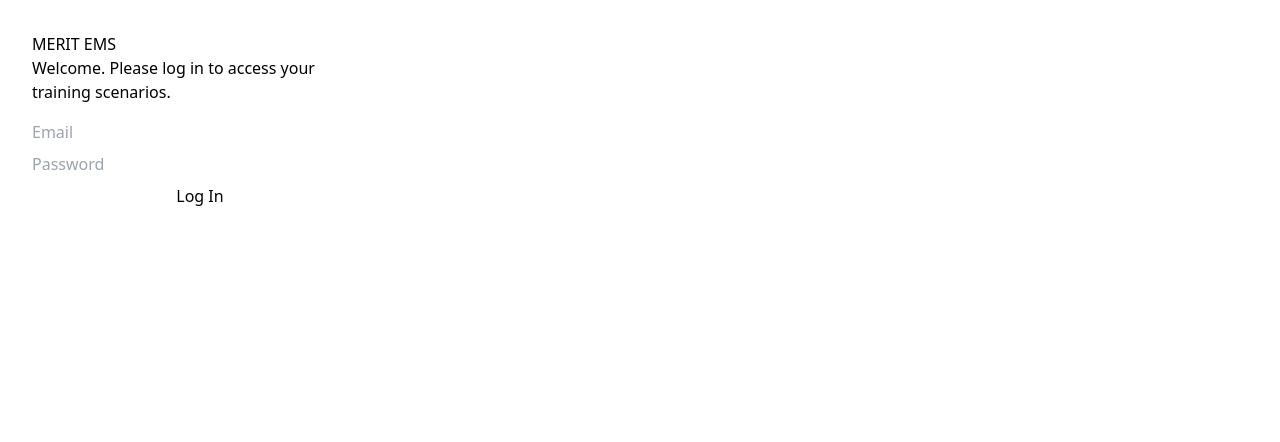
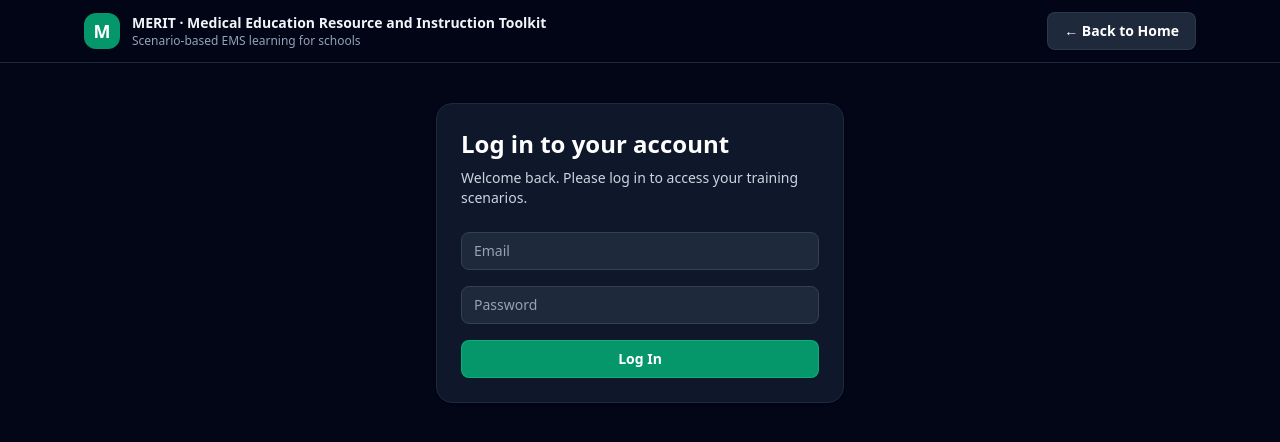
Before and after one commit to jtaft001/merit-react, a React (Vite) app: page /login in a window 1280 px wide. Shown: the top 442 px of the page. Built offline with nearby package versions, Linux system fonts and the light colour scheme; no server answers.

Commit message:
updated login LoginPage

```diff
--- a/src/LoginPage.tsx
+++ b/src/LoginPage.tsx
@@ -2,9 +2,11 @@ import { useState } from "react";
 import type { FormEvent } from "react";
 import { signInWithEmailAndPassword } from "firebase/auth";
 import { auth } from "./firebase";
+import { useNavigate } from "react-router-dom";
 
 export default function LoginPage() {
   const [status, setStatus] = useState("");
+  const navigate = useNavigate();
 
   async function handleSubmit(e: FormEvent) {
     e.preventDefault();
@@ -25,26 +27,57 @@ export default function LoginPage() {
   }
 
   return (
-    <div style={{ padding: "2rem", maxWidth: 400 }}>
-      <h1>MERIT EMS</h1>
-      <p>Welcome. Please log in to access your training scenarios.</p>
+    <div className="min-h-screen bg-slate-950 text-slate-100">
+      <header className="sticky top-0 z-20 border-b border-slate-800 bg-slate-950/90 backdrop-blur">
+        <div className="mx-auto flex max-w-6xl items-center justify-between px-5 py-3">
+          <div className="flex items-center gap-3">
+            <span className="h-9 w-9 rounded-xl bg-emerald-600 text-center text-lg font-bold leading-9 text-white">
+              M
+            </span>
+            <div>
+              <p className="text-sm font-semibold">MERIT · Medical Education Resource and Instruction Toolkit</p>
+              <p className="text-xs text-slate-400">Scenario-based EMS learning for schools</p>
+            </div>
+          </div>
+          <button
+            onClick={() => navigate("/")}
+            className="rounded-lg border border-slate-700/70 bg-slate-800 px-4 py-2 text-sm font-semibold text-white shadow-sm hover:bg-slate-700"
+          >
+            &larr; Back to Home
+          </button>
+        </div>
+      </header>
+
+      <main className="mx-auto max-w-md px-5 py-10">
+        <div className="rounded-2xl border border-slate-800 bg-slate-900 p-6 shadow">
+            <h1 className="text-2xl font-semibold text-white">Log in to your account</h1>
+            <p className="mt-2 text-sm text-slate-300">Welcome back. Please log in to access your training scenarios.</p>
 
             <form
               onSubmit={handleSubmit}
-        style={{ marginTop: "1rem", display: "flex", flexDirection: "column", gap: "0.5rem" }}
+              className="mt-6 space-y-4"
             >
-        <input name="email" type="email" placeholder="Email" required autoComplete="email" />
+              <input name="email" type="email" placeholder="Email" required autoComplete="email"
+                className="w-full rounded-lg border border-slate-700 bg-slate-800 px-3 py-2 text-sm text-white placeholder-slate-400 focus:border-emerald-500 focus:outline-none focus:ring-emerald-500"
+              />
               <input
                 name="password"
                 type="password"
                 placeholder="Password"
                 required
                 autoComplete="current-password"
+                className="w-full rounded-lg border border-slate-700 bg-slate-800 px-3 py-2 text-sm text-white placeholder-slate-400 focus:border-emerald-500 focus:outline-none focus:ring-emerald-500"
               />
-        <button type="submit">Log In</button>
+              <button type="submit"
+                className="w-full rounded-lg border border-emerald-500/70 bg-emerald-600 px-4 py-2 text-sm font-semibold text-white shadow-sm hover:bg-emerald-500"
+              >
+                Log In
+              </button>
             </form>
 
-      <p style={{ marginTop: "0.5rem" }}>{status}</p>
+            {status && <p className="mt-4 text-sm text-center text-slate-400">{status}</p>}
+        </div>
+      </main>
     </div>
   );
 }
```
Lines whose indentation alone changed are shown as unchanged.
